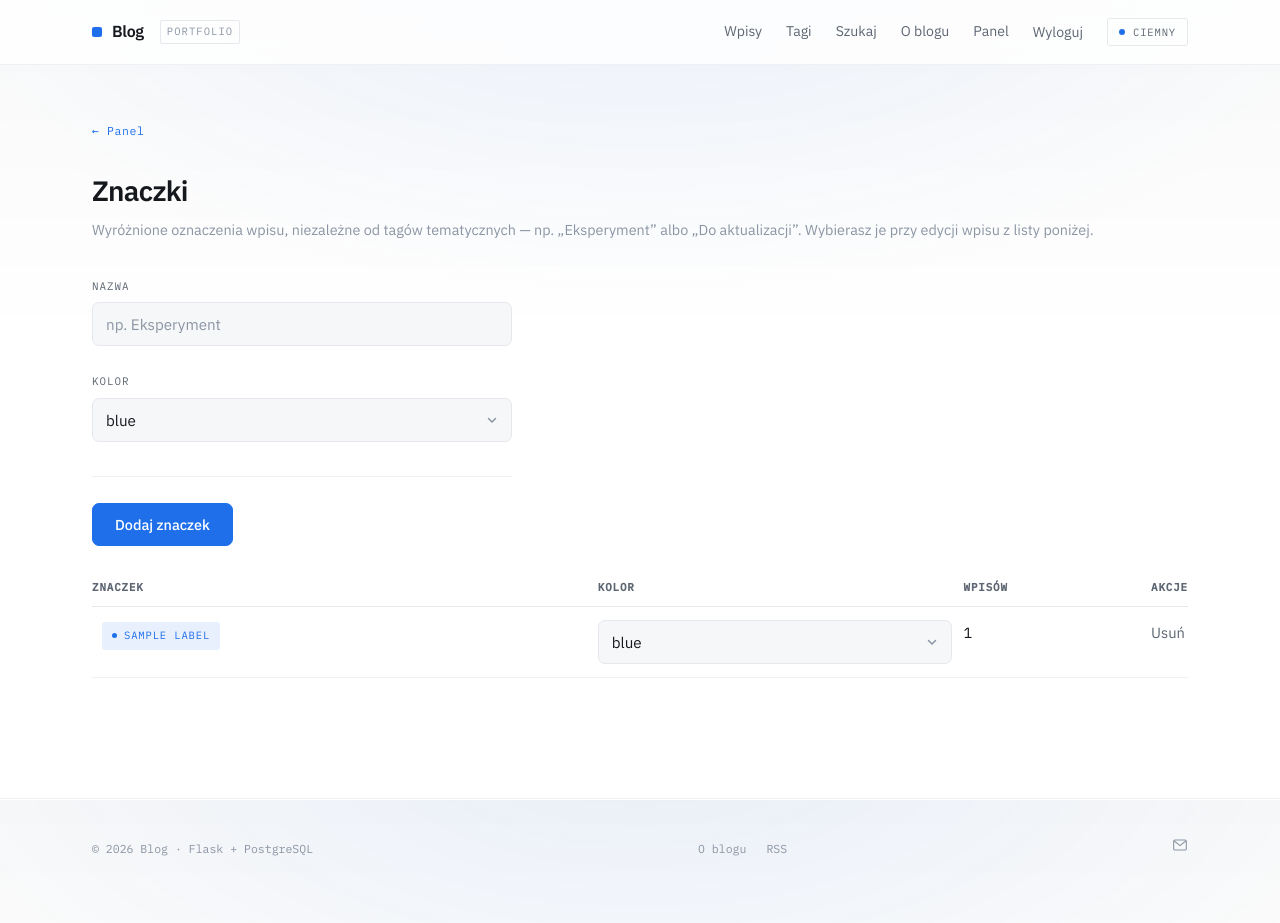
After one commit to PatrickPinace/web-blog, a Flask app: page /admin/labels in a window 1280 px wide. The commit adds this page. Run offline with Flask 3, Linux system fonts and the light colour scheme; a user stored in the database is signed in; tables that the repository leaves empty hold one stand-in row (values such as "Sample post").

Commit message:
Etap 7: system znaczków (Label) na wpisie
Punkt 6 z todo — własne, wyróżnione oznaczenia wpisu (jak dzisiejsze
"Projekt koncepcyjny"), zarządzane w panelu, niezależne od tematycznych
Tag i od is_concept (który zostaje bez zmian, osobna semantyka
uczciwości). Nowy model Label + tabela post_labels (migracja 0003),
widok /admin/labels do zarządzania, wybór wielokrotny w formularzu
wpisu z listy istniejących znaczków (nie tworzone w locie, żeby lista
się nie namnożyła przez literówki).

Co-Authored-By: Claude Sonnet 5 <noreply@anthropic.com>

```diff
--- a/app/admin/forms.py
+++ b/app/admin/forms.py
@@ -4,11 +4,12 @@ from wtforms import (
     HiddenField,
     PasswordField,
     SelectField,
+    SelectMultipleField,
     StringField,
 )
 from wtforms.validators import DataRequired, Length, Optional
 
-from app.models import Post
+from app.models import Label, Post
 
 
 class LoginForm(FlaskForm):
@@ -36,6 +37,7 @@ class PostForm(FlaskForm):
         "Branża", validators=[Optional(), Length(max=80)]
     )
     is_concept = BooleanField("Projekt koncepcyjny (fikcyjny klient)")
+    labels = SelectMultipleField("Znaczki", coerce=int, validators=[Optional()])
     status = SelectField(
         "Status",
         choices=[
@@ -57,3 +59,18 @@ class DeletePostForm(FlaskForm):
     """Pusty formularz — wymuszamy CSRF na usuwaniu, jak każda destrukcyjna akcja."""
 
     pass
+
+
+class LabelForm(FlaskForm):
+    name = StringField("Nazwa", validators=[DataRequired(), Length(max=40)])
+    color = SelectField(
+        "Kolor",
+        choices=[(c, c) for c in Label.COLORS],
+        default=Label.DEFAULT_COLOR,
+    )
+
+
+class DeleteLabelForm(FlaskForm):
+    """Pusty formularz — wymuszamy CSRF na usuwaniu, jak każda destrukcyjna akcja."""
+
+    pass
--- a/app/admin/routes.py
+++ b/app/admin/routes.py
@@ -4,9 +4,15 @@ from flask import abort, flash, jsonify, redirect, render_template, request, url
 from flask_login import current_user, login_required, login_user, logout_user
 
 from app.admin import admin_bp
-from app.admin.forms import DeletePostForm, LoginForm, PostForm
+from app.admin.forms import (
+    DeleteLabelForm,
+    DeletePostForm,
+    LabelForm,
+    LoginForm,
+    PostForm,
+)
 from app.extensions import db, limiter
-from app.models import Image, Post, Tag, User
+from app.models import Image, Label, Post, Tag, User
 from app.public.routes import render_post_body
 from app.utils.embeds import build_youtube_placeholder
 from app.utils.sanitize import SANITIZER_VERSION, sanitize_html
@@ -68,10 +74,11 @@ def dashboard():
 @login_required
 def post_new():
     form = PostForm()
+    form.labels.choices = _label_choices()
     if form.validate_on_submit():
-        post = Post(author_id=current_user.id)
+        post = Post(author_id=current_user.id, title="", slug="")
+        db.session.add(post)
         _apply_form_to_post(form, post, is_new=True)
-        db.session.add(post)
         db.session.commit()
         flash("Wpis utworzony.", "success")
         return redirect(url_for("admin.dashboard"))
@@ -83,8 +90,10 @@ def post_new():
 def post_edit(post_id):
     post = Post.query.get_or_404(post_id)
     form = PostForm(obj=post)
+    form.labels.choices = _label_choices()
     if request.method == "GET":
         form.tags.data = ", ".join(tag.name for tag in post.tags)
+        form.labels.data = [label.id for label in post.labels]
 
     if form.validate_on_submit():
         _apply_form_to_post(form, post, is_new=False)
@@ -92,6 +101,10 @@ def post_edit(post_id):
         flash("Wpis zapisany.", "success")
         return redirect(url_for("admin.dashboard"))
     return render_template("admin/post_form.html", form=form, post=post)
+
+
+def _label_choices():
+    return [(label.id, label.name) for label in Label.query.order_by(Label.name).all()]
 
 
 @admin_bp.route("/post/<int:post_id>/preview")
@@ -123,6 +136,78 @@ def post_delete(post_id):
     db.session.commit()
     flash("Wpis usunięty.", "success")
     return redirect(url_for("admin.dashboard"))
+
+
+@admin_bp.route("/labels", methods=["GET", "POST"])
+@login_required
+def labels():
+    form = LabelForm()
+    if form.validate_on_submit():
+        name = form.name.data.strip()
+        if Label.query.filter_by(name=name).first() is not None:
+            flash(f"Znaczek „{name}” już istnieje.", "error")
+        else:
+            label = Label(
+                name=name,
+                color=form.color.data,
+                slug=unique_slug(
+                    slugify(name),
+                    lambda s: Label.query.filter_by(slug=s).first() is not None,
+                ),
+            )
+            db.session.add(label)
+            db.session.commit()
+            flash("Znaczek dodany.", "success")
+        return redirect(url_for("admin.labels"))
+
+    all_labels = Label.query.order_by(Label.name).all()
+    return render_template(
+        "admin/labels.html",
+        form=form,
+        labels=all_labels,
+        delete_form=DeleteLabelForm(),
+    )
+
+
+@admin_bp.route("/labels/<int:label_id>/edit", methods=["POST"])
+@login_required
+def label_edit(label_id):
+    label = Label.query.get_or_404(label_id)
+    form = LabelForm()
+    if form.validate_on_submit():
+        name = form.name.data.strip()
+        existing = Label.query.filter(
+            Label.name == name, Label.id != label.id
+        ).first()
+        if existing is not None:
+            flash(f"Znaczek „{name}” już istnieje.", "error")
+        else:
+            if name != label.name:
+                label.slug = unique_slug(
+                    slugify(name),
+                    lambda s: Label.query.filter(
+                        Label.slug == s, Label.id != label.id
+                    ).first()
+                    is not None,
+                )
+            label.name = name
+            label.color = form.color.data
+            db.session.commit()
+            flash("Znaczek zapisany.", "success")
+    return redirect(url_for("admin.labels"))
+
+
+@admin_bp.route("/labels/<int:label_id>/delete", methods=["POST"])
+@login_required
+def label_delete(label_id):
+    form = DeleteLabelForm()
+    if not form.validate_on_submit():
+        abort(400)
+    label = Label.query.get_or_404(label_id)
+    db.session.delete(label)
+    db.session.commit()
+    flash("Znaczek usunięty.", "success")
+    return redirect(url_for("admin.labels"))
 
 
 @admin_bp.route("/upload-image", methods=["POST"])
@@ -171,6 +256,7 @@ def _apply_form_to_post(form, post, is_new):
     post.kind = form.kind.data
     post.branch = (form.branch.data or "").strip() or None
     post.is_concept = bool(form.is_concept.data)
+    post.labels = Label.query.filter(Label.id.in_(form.labels.data or [])).all()
 
     # Kolejność zapisu jest obowiązkowa (plan, sekcja 5): body_source
     # najpierw bez zmian, potem body_html = sanitize(body_source).
--- a/app/static/css/style.css
+++ b/app/static/css/style.css
@@ -47,6 +47,10 @@
   --glow-a:rgba(31,111,235,.08); --glow-b:rgba(180,90,220,.07);
   /* Poświata tła w panelu (patrz body.is-admin). */
   --admin-glow:rgba(31,111,235,.07); --admin-tint:rgba(21,24,29,.028);
+  /* Paleta znaczków (Label) — niezależna od --accent, żeby dało się
+     rozróżnić kilka flag na jednym wpisie. */
+  --label-purple:#8b5cf6; --label-green:#1a9c6b; --label-amber:#b8860b;
+  --label-red:#e5484d; --label-gray:#6d7683;
   --sans:"IBM Plex Sans",system-ui,-apple-system,sans-serif;
   --mono:"IBM Plex Mono",ui-monospace,SFMono-Regular,monospace;
   --wrap:1160px; --measure:680px;
@@ -56,6 +60,8 @@ html[data-theme="dark"]{
   --line:#222932; --line-soft:#181e26; --accent:#5b9dff; --accent-soft:rgba(91,157,255,.14);
   --glow-a:rgba(91,157,255,.09); --glow-b:rgba(190,110,240,.07);
   --admin-glow:rgba(91,157,255,.10); --admin-tint:rgba(255,255,255,.022);
+  --label-purple:#a78bfa; --label-green:#34d399; --label-amber:#e0a840;
+  --label-red:#f0656a; --label-gray:#98a1ae;
 }
 @media (prefers-color-scheme:dark){
   html:not([data-theme]){
@@ -63,6 +69,8 @@ html[data-theme="dark"]{
     --line:#222932; --line-soft:#181e26; --accent:#5b9dff; --accent-soft:rgba(91,157,255,.14);
     --glow-a:rgba(91,157,255,.09); --glow-b:rgba(190,110,240,.07);
     --admin-glow:rgba(91,157,255,.10); --admin-tint:rgba(255,255,255,.022);
+    --label-purple:#a78bfa; --label-green:#34d399; --label-amber:#e0a840;
+    --label-red:#f0656a; --label-gray:#98a1ae;
   }
 }
 
@@ -415,6 +423,19 @@ img{max-width:100%;display:block}
   font-family:var(--mono);font-size:.66rem;letter-spacing:.08em;
   text-transform:uppercase;color:var(--accent)}
 .flag .dot{width:5px;height:5px;border-radius:50%;background:var(--accent)}
+/* Znaczki własne (Label) — kolor niezależny od --accent, żeby kilka
+   flag na jednym wpisie było od siebie odróżnialnych. */
+.flag--purple{color:var(--label-purple)}
+.flag--purple .dot{background:var(--label-purple)}
+.flag--green{color:var(--label-green)}
+.flag--green .dot{background:var(--label-green)}
+.flag--amber{color:var(--label-amber)}
+.flag--amber .dot{background:var(--label-amber)}
+.flag--red{color:var(--label-red)}
+.flag--red .dot{background:var(--label-red)}
+.flag--gray{color:var(--label-gray)}
+.flag--gray .dot{background:var(--label-gray)}
+.flag + .flag{margin-left:10px}
 /* W wierszu tabeli dashboardu tytuł już nie zawija się (kolumna szeroka),
    więc bez odstępu flaga stykałaby się z ostatnim słowem tytułu. Na stronie
    publicznej .flag stoi jako pierwszy element .post-meta — tam odstęp
@@ -475,6 +496,11 @@ img{max-width:100%;display:block}
 .admin .checkbox input[type=checkbox]:focus-visible{outline:none;box-shadow:0 0 0 3px var(--accent-soft)}
 .admin .checkbox label{margin:0;text-transform:none;letter-spacing:0;font-family:var(--sans);
   font-size:.93rem;color:var(--text);cursor:pointer}
+
+/* Kilka .checkbox pod sobą (znaczki wpisu) — sam .checkbox ma margines
+   tylko na dole, więc grupa nie potrzebuje nic więcej niż wrapper. */
+.admin .checkbox-group .checkbox{margin-bottom:8px}
+.admin .checkbox-group .checkbox:last-child{margin-bottom:0}
 
 .admin .hint{margin:8px 0 0;font-size:.8rem;line-height:1.55;color:var(--faint)}
 .admin .errors{margin:7px 0 0;padding:0;list-style:none;font-size:.82rem;color:#e5484d}
--- a/app/static/js/admin-confirm.js
+++ b/app/static/js/admin-confirm.js
@@ -9,4 +9,11 @@
       event.preventDefault();
     }
   });
+
+  document.addEventListener("change", function (event) {
+    var form = event.target.closest("[data-submit-on-change]");
+    if (form) {
+      form.requestSubmit();
+    }
+  });
 })();
--- a/app/templates/admin/dashboard.html
+++ b/app/templates/admin/dashboard.html
@@ -10,6 +10,7 @@
 
     <div class="toolbar">
       <a class="button-like" href="{{ url_for('admin.post_new') }}">+ Nowy wpis</a>
+      <a class="button-like" href="{{ url_for('admin.labels') }}">Znaczki</a>
       <span class="filters">
         <a class="{{ 'is-active' if not status_filter }}"
            href="{{ url_for('admin.dashboard') }}">wszystkie</a>
@@ -35,6 +36,9 @@
               <td>
                 {{ post.title }}
                 {% if post.is_concept %}<span class="flag"><span class="dot"></span>koncepcyjny</span>{% endif %}
+                {% for label in post.labels %}
+                  <span class="flag flag--{{ label.color }}"><span class="dot"></span>{{ label.name }}</span>
+                {% endfor %}
               </td>
               <td>{{ post.kind }}{% if post.branch %} · {{ post.branch }}{% endif %}</td>
               <td>
--- /dev/null
+++ b/app/templates/admin/labels.html
@@ -0,0 +1,78 @@
+{% extends "base.html" %}
+
+{% block title %}Znaczki — {{ config.BLOG_TITLE }}{% endblock %}
+{% block body_class %}is-admin{% endblock %}
+
+{% block content %}
+<main class="wrap">
+  <div class="admin admin--wide">
+    <div class="toolbar">
+      <a href="{{ url_for('admin.dashboard') }}">&larr; Panel</a>
+    </div>
+
+    <h1>Znaczki</h1>
+    <p class="subtitle">Wyróżnione oznaczenia wpisu, niezależne od tagów
+      tematycznych — np. „Eksperyment” albo „Do aktualizacji”. Wybierasz je
+      przy edycji wpisu z listy poniżej.</p>
+
+    <form method="post" novalidate style="max-width:420px">
+      {{ form.hidden_tag() }}
+      <div class="field">
+        {{ form.name.label }}
+        {{ form.name(placeholder="np. Eksperyment") }}
+        {% if form.name.errors %}
+          <ul class="errors">{% for error in form.name.errors %}<li>{{ error }}</li>{% endfor %}</ul>
+        {% endif %}
+      </div>
+      <div class="field">
+        {{ form.color.label }}
+        {{ form.color() }}
+      </div>
+      <div class="actions">
+        <button class="btn btn-primary" type="submit">Dodaj znaczek</button>
+      </div>
+    </form>
+
+    {% if labels %}
+      <table style="margin-top:32px">
+        <thead>
+          <tr><th>Znaczek</th><th>Kolor</th><th>Wpisów</th><th>Akcje</th></tr>
+        </thead>
+        <tbody>
+          {% for label in labels %}
+            <tr>
+              <td><span class="flag flag--{{ label.color }}"><span class="dot"></span>{{ label.name }}</span></td>
+              <td>
+                <form method="post" action="{{ url_for('admin.label_edit', label_id=label.id) }}"
+                      style="display:flex;gap:8px;align-items:center" data-submit-on-change>
+                  <input type="hidden" name="csrf_token" value="{{ csrf_token() }}">
+                  <input type="hidden" name="name" value="{{ label.name }}">
+                  <select name="color">
+                    {% for c in label.COLORS %}
+                      <option value="{{ c }}" {{ 'selected' if c == label.color }}>{{ c }}</option>
+                    {% endfor %}
+                  </select>
+                </form>
+              </td>
+              <td>{{ label.posts|length }}</td>
+              <td>
+                <form action="{{ url_for('admin.label_delete', label_id=label.id) }}" method="post"
+                      style="display:inline" data-confirm="Usunąć znaczek „{{ label.name }}”?">
+                  {{ delete_form.hidden_tag() }}
+                  <button type="submit">Usuń</button>
+                </form>
+              </td>
+            </tr>
+          {% endfor %}
+        </tbody>
+      </table>
+    {% else %}
+      <p style="margin-top:32px"><em>Brak znaczków. Dodaj pierwszy powyżej.</em></p>
+    {% endif %}
+  </div>
+</main>
+{% endblock %}
+
+{% block scripts %}
+  <script src="{{ url_for('static', filename='js/admin-confirm.js') }}"></script>
+{% endblock %}
--- a/app/templates/public/_post_list.html
+++ b/app/templates/public/_post_list.html
@@ -19,6 +19,9 @@
               <span class="meta">
                 <span class="kind">{{ post.kind }}</span>
                 {% if post.branch %}<span class="branch">{{ post.branch }}</span>{% endif %}
+                {% for label in post.labels %}
+                  <span class="flag flag--{{ label.color }}"><span class="dot"></span>{{ label.name }}</span>
+                {% endfor %}
               </span>
               <span class="title">{{ post.title }}</span>
               {% if post.excerpt %}<span class="lead">{{ post.excerpt }}</span>{% endif %}
--- a/app/templates/public/post_detail.html
+++ b/app/templates/public/post_detail.html
@@ -18,6 +18,9 @@
            że klient jest przykładem, a nie prawdziwym zleceniem. #}
         <span class="flag"><span class="dot"></span>Projekt koncepcyjny</span>
       {% endif %}
+      {% for label in post.labels %}
+        <span class="flag flag--{{ label.color }}"><span class="dot"></span>{{ label.name }}</span>
+      {% endfor %}
       {% if post.published_at %}
         <time datetime="{{ post.published_at.isoformat() }}">{{ post.published_at.strftime('%d.%m.%Y') }}</time>
       {% else %}
```
Also changed, not shown: app/models.py (+30 -0 lines), app/templates/admin/post_form.html (+19 -0 lines), migrations/versions/0003_labels.py (added, +45 -0 lines), tests/security/test_access_control.py (+3 -0 lines), tests/test_labels.py (added, +122 -0 lines).
